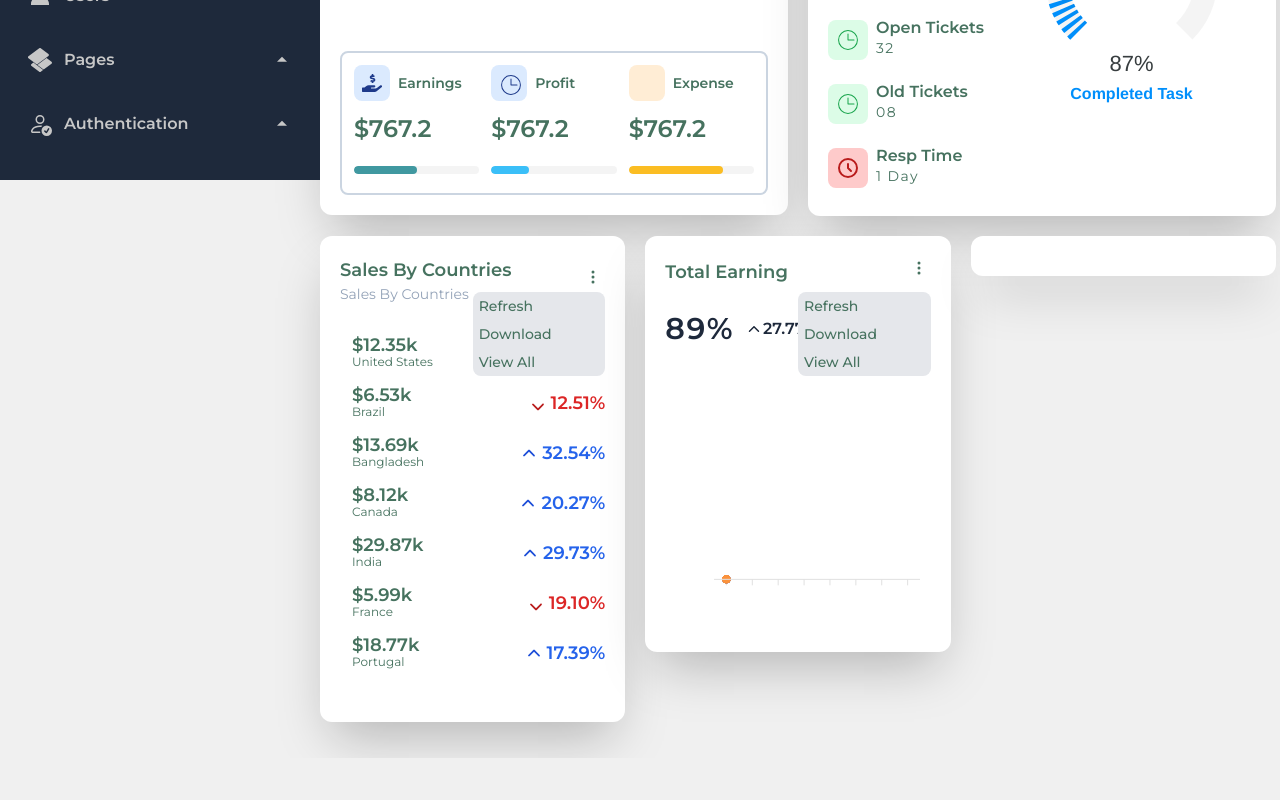
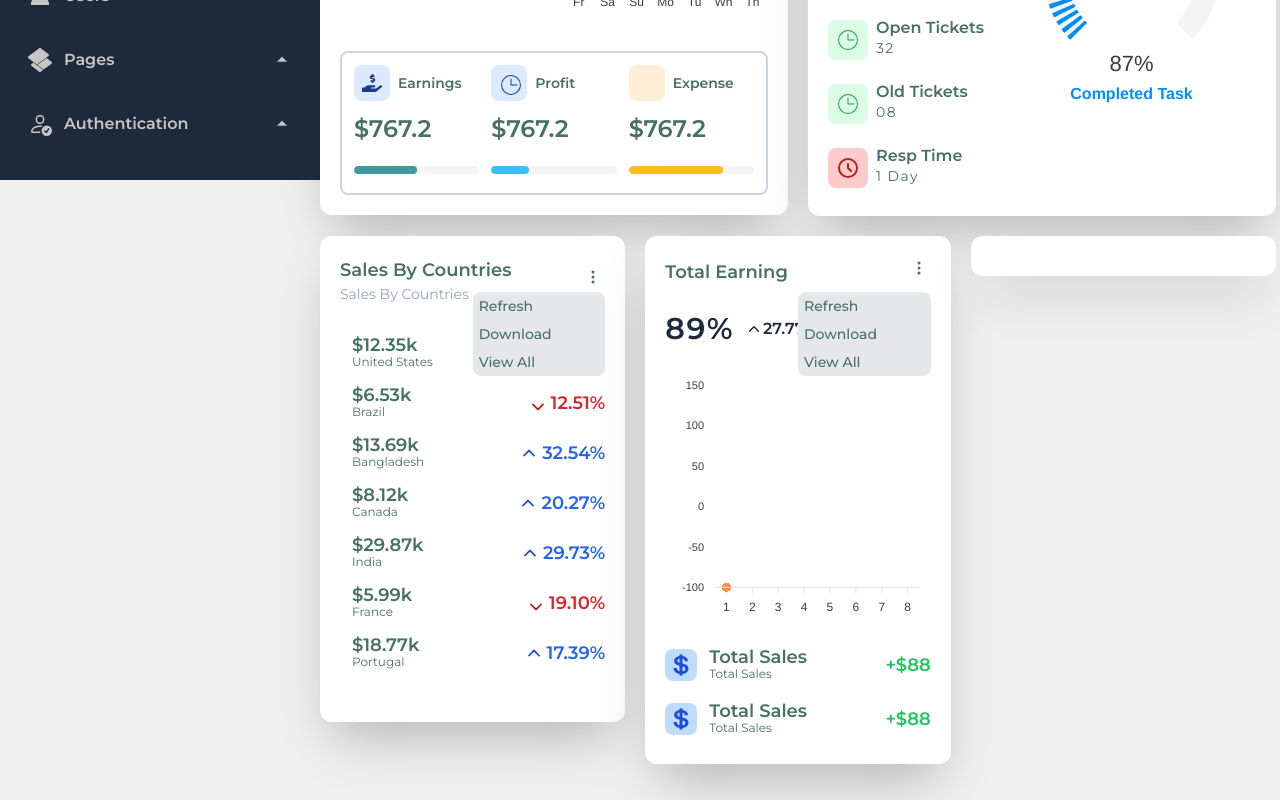
Before and after one commit to saifularafat/admin-dashboard-design, a React (Vite) app: page /dashboard/analytics in a window 1280 px wide. Shown: the part 620-1420 px from the top of the page. Before the commit the page ends 1378 px from the top, so only its background shows below. Built offline with nearby package versions, Linux system fonts and the light colour scheme; some icons are missing; a web font is replaced by a local one.

Commit message:
this error and design is modify

```diff
--- a/src/AllChartData.js
+++ b/src/AllChartData.js
@@ -667,10 +667,10 @@ const supportTicketRadialBar = {
 // }
 const totalEarningDoubleBarChart = {
   series: [{
-    data: [260, 90, 130, 145, 210, 150, 220, 160]
+    data: [70, 30, 120, 80, 60, 40, 50, 80]
   },
   {
-    data: [-70, -110, -110, -165, -50, -90, -100, -60]
+    data: [-30, -90, -20, -40, -55, -80, -70, -40]
   }
   ],
   options: {
@@ -680,9 +680,6 @@ const totalEarningDoubleBarChart = {
     chart: {
       type: 'bar',
       stacked: true,
-      // toolbar: {
-      //   show: false
-      // }
     },
     colors: ['#2563eb', '#fb923c'],
     plotOptions: {
@@ -701,38 +698,6 @@ const totalEarningDoubleBarChart = {
     grid: {
       show: false,
     },
-    // xaxis: {
-    //   categories: ['Mar', 'Apr', 'May', 'Jun', 'Jul', 'Aug', 'Sep', 'Oct'],
-    //   axisBorder: {
-    //     show: false
-    //   },
-    //   labels: {
-    //     style: {
-    //       colors: ['#6e6b7b'],
-    //       fontSize: '12px',
-    //       fontFamily: 'Montserrat, sans-serif',
-    //       fontWeight: 400,
-    //       cssClass: 'apexcharts-xaxis-label',
-    //     }
-    //   }
-    // },
-    // yaxis: {
-    //   min: -200,
-    //   max: 300,
-    //   tickAmount: 5,
-    //   labels: {
-    //     formatter: function (y) {
-    //       return y.toFixed(0);
-    //     },
-    //     style: {
-    //       colors: ['#6e6b7b'],
-    //       fontSize: '12px',
-    //       fontFamily: 'Montserrat, sans-serif',
-    //       fontWeight: 400,
-    //       cssClass: 'apexcharts-xaxis-label',
-    //     }
-    //   }
-    // },
     tooltip: {
       enabled: false,
     },
--- a/src/pages/Dashboard/Analytics/TotalEarning.jsx
+++ b/src/pages/Dashboard/Analytics/TotalEarning.jsx
@@ -2,10 +2,10 @@ import { BsThreeDotsVertical } from "react-icons/bs";
 import ShowButtonInfo from "../../../components/ThreeDotButton/ShowButtonInfo";
 import useTheme from "../../Shared/useTheme";
 import { useState } from "react";
-import { IoIosArrowUp } from "react-icons/io";
+import { IoIosArrowUp, IoLogoUsd } from "react-icons/io";
 import ReactApexChart from "react-apexcharts";
 import { totalEarningDoubleBarChart } from "../../../AllChartData";
-import "./analytics.css"
+import CountryInfo from "../../../components/CountryInfo";
 
 const TotalEarning = () => {
     const [showMenu, setShowMenu] = useState(false)
@@ -40,8 +40,34 @@ const TotalEarning = () => {
                     </div>
                 </div>
             </div>
-            <div className="">
-            <ReactApexChart options={doubleBar.options} series={doubleBar.series} type="bar" height={270} width={'100%'} />
+            <div className="py-2">
+                <ReactApexChart options={doubleBar.options} series={doubleBar.series} type="bar" height={270} width={'100%'} />
+            </div>
+            <div className="md:space-y-5 space-y-2 pb-2">
+                <div className="flex items-center justify-between">
+                    <div className="flex items-center gap-3">
+                        <div className=" rounded-lg bg-blue-200 p-1">
+                            <IoLogoUsd className="text-2xl text-blue-700"/>
+                        </div>
+                        <div>
+                            <h3 className="text-lg font-semibold leading-none">Total Sales</h3>
+                            <p className="text-xs">Total Sales</p>
+                        </div>
+                    </div>
+                    <span className={`text-lg font-semibold text-green-500`}>+$88</span>
+                </div>
+                <div className="flex items-center justify-between">
+                    <div className="flex items-center gap-3">
+                        <div className=" rounded-lg bg-blue-200 p-1">
+                            <IoLogoUsd className="text-2xl text-blue-700"/>
+                        </div>
+                        <div>
+                            <h3 className="text-lg font-semibold leading-none">Total Sales</h3>
+                            <p className="text-xs">Total Sales</p>
+                        </div>
+                    </div>
+                    <span className={`text-lg font-semibold text-green-500`}>+$88</span>
+                </div>
             </div>
         </div>
     );
```
